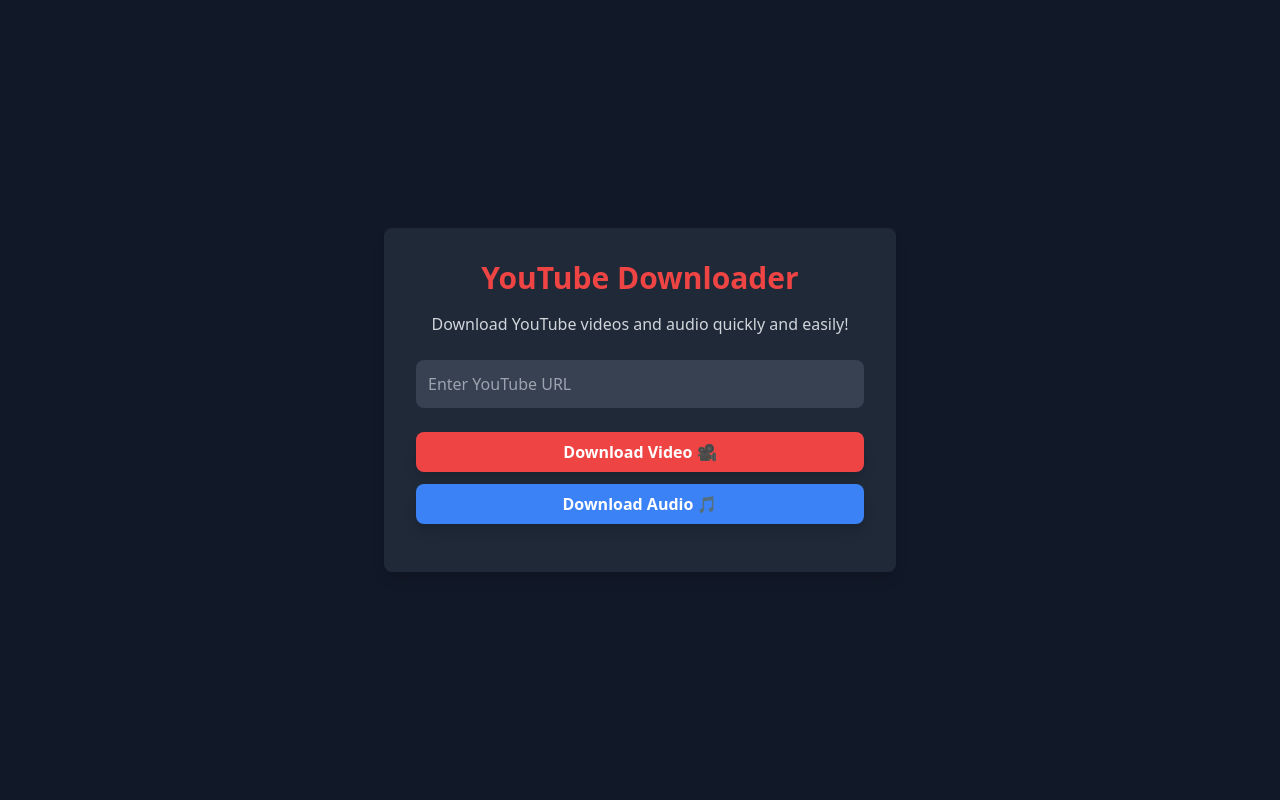
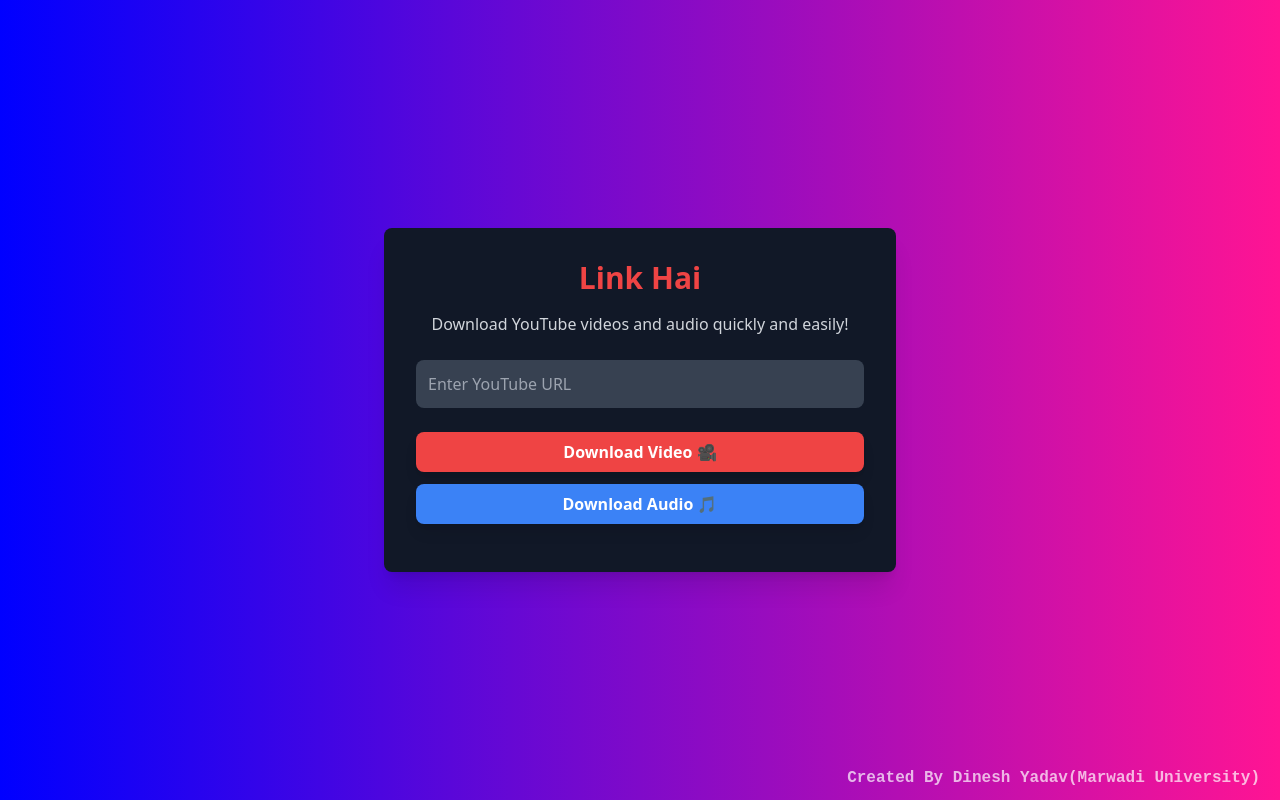
Before and after one commit to ydvvdinesh/linkhai, a Flask app: page / in a window 1280 px wide. Run offline with Flask 3, Linux system fonts and the light colour scheme; some libraries are stand-ins or nearby versions.

Commit message:
Update Background

```diff
--- a/templates/index.html
+++ b/templates/index.html
@@ -5,31 +5,58 @@
     <meta name="viewport" content="width=device-width, initial-scale=1.0">
     <title>YouTube Downloader</title>
     <script src="https://cdn.tailwindcss.com"></script>
+    <style>
+        /* High-intensity Gradient */
+        body {
+            background: linear-gradient(to right, #0000FF, #FF1493); /* Bright Blue to Deep Pink */
+        }
+
+        /* Signature Style */
+        .signature {
+            position: fixed;
+            bottom: 10px;
+            right: 20px;
+            font-size: 16px;
+            font-weight: bold;
+            color: rgba(255, 255, 255, 0.7); /* Slightly transparent white */
+            font-family: 'Courier New', monospace;
+        }
+    </style>
 </head>
-<body class="bg-gray-900 text-white flex items-center justify-center min-h-screen">
+<body class="text-white flex items-center justify-center min-h-screen">
 
-    <div class="bg-gray-800 shadow-lg rounded-lg p-8 max-w-lg w-full text-center">
-        <h2 class="text-3xl font-bold text-red-500 mb-4">YouTube Downloader</h2>
+    <div class="bg-gray-900 shadow-xl rounded-lg p-8 max-w-lg w-full text-center">
+        <h2 class="text-3xl font-extrabold text-red-500 mb-4">Link Hai</h2>
         <p class="text-gray-300 mb-6">Download YouTube videos and audio quickly and easily!</p>
 
         <input id="url" type="text" class="w-full p-3 rounded-lg bg-gray-700 text-white placeholder-gray-400 focus:ring-2 focus:ring-red-500 outline-none"
             placeholder="Enter YouTube URL" required>
 
         <div class="mt-6 space-y-3">
-            <button onclick="downloadFile('video')" class="w-full bg-red-500 hover:bg-red-600 text-white font-bold py-2 px-4 rounded-lg shadow-lg">
+            <button onclick="downloadFile('video')" class="w-full bg-red-500 hover:bg-red-700 text-white font-bold py-2 px-4 rounded-lg shadow-lg transition-all">
                 Download Video 🎥
             </button>
-            <button onclick="downloadFile('audio')" class="w-full bg-blue-500 hover:bg-blue-600 text-white font-bold py-2 px-4 rounded-lg shadow-lg">
+            <button onclick="downloadFile('audio')" class="w-full bg-blue-500 hover:bg-blue-700 text-white font-bold py-2 px-4 rounded-lg shadow-lg transition-all">
                 Download Audio 🎵
             </button>
         </div>
 
-        <p id="loading" class="text-yellow-400 mt-4 hidden">Downloading... Please wait ⏳</p>
+        <!-- Progress Bar -->
+        <p id="loading" class="text-yellow-400 mt-4 hidden">Downloading... Please wait ⏳ <span id="progressText">0%</span></p>
+        <p id="slowInternet" class="text-orange-500 mt-2 hidden">⚠️ You have slow internet, please wait...</p>
+        <div id="progressContainer" class="w-full bg-gray-700 rounded-lg mt-2 hidden">
+            <div id="progressBar" class="h-2 bg-green-500 rounded-lg" style="width: 0%;"></div>
+        </div>
+
         <p id="message" class="mt-4 font-semibold"></p>
     </div>
 
+    <!-- Signature -->
+    <p class="signature">Created By Dinesh Yadav(Marwadi University)
+    </p>
+
     <script>
-       function downloadFile(type) {
+        function downloadFile(type) {
             let url = document.getElementById("url").value;
             if (!url) {
                 alert("⚠️ Please enter a YouTube URL!");
@@ -41,8 +68,31 @@
                 resolution = prompt("Enter resolution (1080, 720, 480, etc. or 'best')", "best");
             }
 
+            // Show progress bar
             document.getElementById("loading").classList.remove("hidden");
+            document.getElementById("progressContainer").classList.remove("hidden");
             document.getElementById("message").innerText = "";
+            document.getElementById("slowInternet").classList.add("hidden"); // Hide slow internet message initially
+
+            let progress = 0;
+            let progressBar = document.getElementById("progressBar");
+            let progressText = document.getElementById("progressText");
+
+            let fakeProgress = setInterval(() => {
+                if (progress >= 100) {
+                    clearInterval(fakeProgress);
+                } else {
+                    progress += Math.floor(Math.random() * 10) + 5; // Random increments of 5-15%
+                    if (progress > 100) progress = 100;
+                    progressBar.style.width = progress + "%";
+                    progressText.innerText = `${progress}%`;
+                }
+            }, 500); // Update every 500ms
+
+            // Timeout warning for slow internet
+            let slowInternetWarning = setTimeout(() => {
+                document.getElementById("slowInternet").classList.remove("hidden");
+            }, 20000); // Show message after 20 seconds
 
             fetch("http://127.0.0.1:5000/download", {  // Change this if running on another device
                 method: "POST",
@@ -51,18 +101,32 @@
             })
             .then(response => response.json())
             .then(data => {
+                clearInterval(fakeProgress);
+                clearTimeout(slowInternetWarning); // Cancel slow internet warning if download is successful
                 document.getElementById("loading").classList.add("hidden");
+                document.getElementById("progressContainer").classList.add("hidden");
+                document.getElementById("slowInternet").classList.add("hidden");
+
                 if (data.error) {
                     document.getElementById("message").innerText = "❌ Error: " + data.error;
                     document.getElementById("message").classList.add("text-red-500");
                 } else {
                     document.getElementById("message").innerHTML =
-                        `✅ <a href="http://127.0.0.1:5000/download-file?filename=${encodeURIComponent(data.filename)}" download>Click here</a> to download.`;
+                        `<a href="http://127.0.0.1:5000/download-file?filename=${encodeURIComponent(data.filename)}"
+                            download
+                            class="bg-green-500 text-white font-bold px-4 py-2 rounded-lg mt-4 inline-block shadow-lg
+                                   hover:bg-green-700 transition-all">
+                            ⬇️ Click Here to Download
+                        </a>`;
                     document.getElementById("message").classList.add("text-green-500");
                 }
             })
             .catch(error => {
+                clearInterval(fakeProgress);
+                clearTimeout(slowInternetWarning);
                 document.getElementById("loading").classList.add("hidden");
+                document.getElementById("progressContainer").classList.add("hidden");
+                document.getElementById("slowInternet").classList.add("hidden");
                 document.getElementById("message").innerText = "❌ Error: " + error;
                 document.getElementById("message").classList.add("text-red-500");
             });
```
Also changed, not shown: 11 other files.
